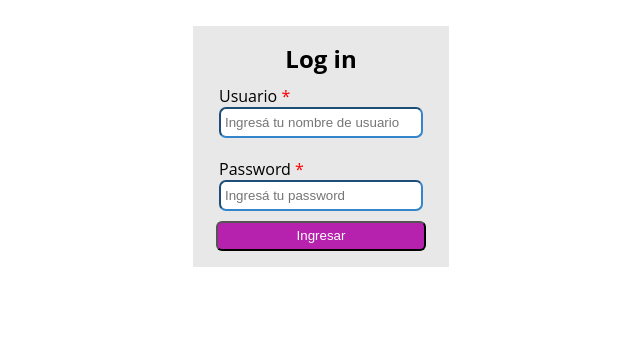
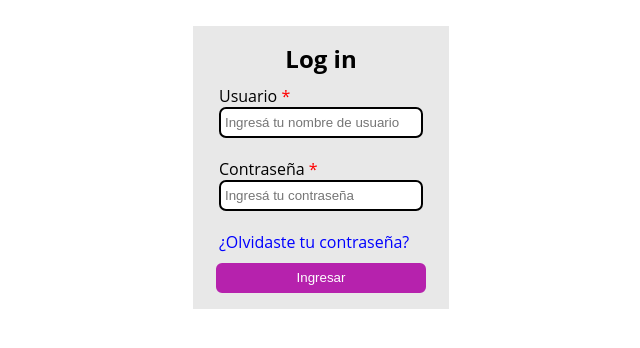
Before and after one commit to NicoForni/Formulario-validado-con-Formik-y-Yup-con-Recupero-de-contrase-a, a React (Create React App) app: page / in a window 1280 px wide. Shown: the top 348 px of the page, without its empty margins (319-959 px from the left). Built offline with nearby package versions, Linux system fonts and the light colour scheme.

Commit message:
actualizado

```diff
--- a/src/Components/Form.css
+++ b/src/Components/Form.css
@@ -14,11 +14,24 @@
     width: 94%;
     height: 30px;
     cursor: pointer;
+    border: 2px solid #b622ad;
+}
+
+.boton-ingresar:hover{
+    background-color: #d62acc;
+    border: 2px solid #d62acc;
 }
 
 .boton-ingresar:active{
     background-color: #8f1388;
+    border: 2px solid #8f1388;
 }
+
+/* ver como es para dejar un de un determinado color el boton presionado
+
+.boton-ingresar:focus{
+    background-color: aliceblue;
+} */
 
 .usuario{
     display: flex;
@@ -37,16 +50,32 @@
 .input-usuario{
     border-radius: 7px;
     padding: 6px 4px;
+    border: 2px solid #000;
+}
+
+.input-usuario:focus {
+    border-radius: 7px;
+    padding: 6px 4px;
     border-color: #3485cc;
+    outline: none;
 }
 
 .input-password{
     border-radius: 7px;
     padding: 6px 4px;
-    border-color: #3485cc;
+    border: 2px solid #000;
 }
 
-.s{
+.input-password:focus{
+    border-radius: 7px;
+    padding: 6px 4px;
+    border-color: #3485cc;
+    outline: none;
+}
+
+.forgot-password{
+    text-align: left;
+    font-size: 2vh;
+    padding: 10px;
     color: blue;
-    background-color: #3485cc;
 }
--- a/src/Components/Form.js
+++ b/src/Components/Form.js
@@ -13,12 +13,13 @@ const Form = () => {
                     <h2>Log in</h2>
                         <div className="usuario">
                             <label htmlFor="name">Usuario <div style={{color: "red", display:"contents"}}> *</div></label>
-                            <input className="input-usuario" type="text" id="name" name="name"  placeholder="Ingresá tu nombre de usuario"/>
+                            <input className="input-usuario" type="text" id="name" name="name" minLength={6} placeholder="Ingresá tu nombre de usuario"/>
                         </div>
                         <div className="password">
-                            <label htmlFor="password">Password <div style={{color: "red", display:"contents"}}> *</div></label>
-                            <input className="input-password" type="text" id="password" name="password" placeholder="Ingresá tu password"/>
+                            <label htmlFor="password">Contraseña <div style={{color: "red", display:"contents"}}> *</div></label>
+                            <input className="input-password" type="password" id="password" name="password" placeholder="Ingresá tu contraseña"/>
                         </div>
+                        <div className="forgot-password">¿Olvidaste tu contraseña?</div>
                     <button type="submit" className="boton-ingresar">Ingresar</button>
                 </form>
                 )}
```
